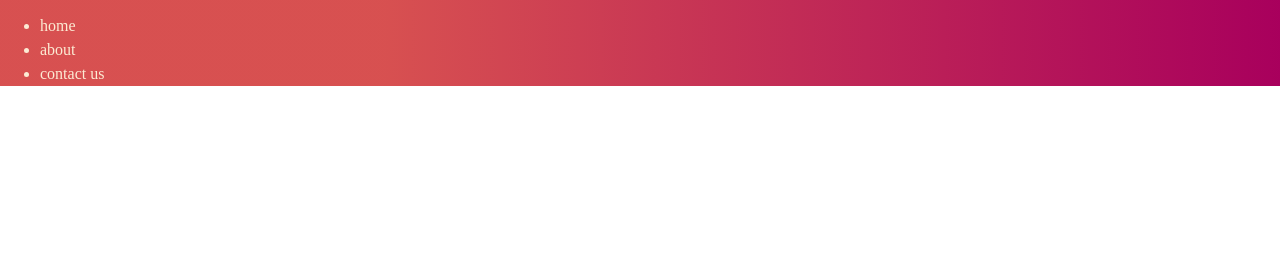
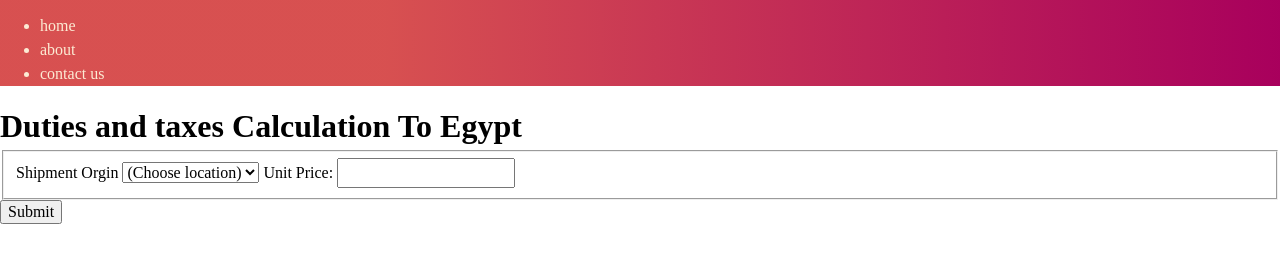
Before and after one commit to Sboonny/el-rouby-website, a plain HTML site: page form.html in a window 1280 px wide. Shown: the part 18-280 px from the top of the page. Drawn offline with Linux system fonts and the light colour scheme.

Commit message:
Update form.html

```diff
--- a/form.html
+++ b/form.html
@@ -17,6 +17,23 @@
         <li><a class="navbar-links">contact us</a></li>
       </ul>
     </nav>
-    <main></main>
+    <main>
+      <h1>Duties and taxes Calculation To Egypt</h1>
+      <form>
+      <fieldset>
+        <label>Shipment Orgin
+          <select name="orgin">
+            <option value="">(Choose location)</option>
+            <option value="China">China</option>
+            <option value="UAE">UAE</option>
+            <option value="Saudi-arabia">Saudi-arabia</option>
+            <option value="Other">Other</option>
+          </select>
+        </label>
+        <label>Unit Price: <input type="number" name="price" min="1" max="400000000000000" required />
+      </fieldset>
+      <input type="submit" value="Submit" />
+    </form>
+    </main>
   </body>
 </html>
```
